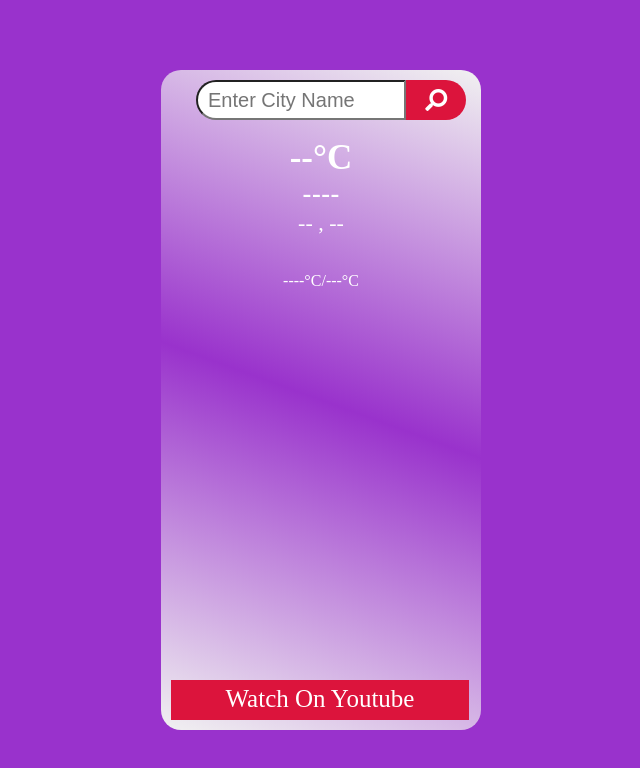
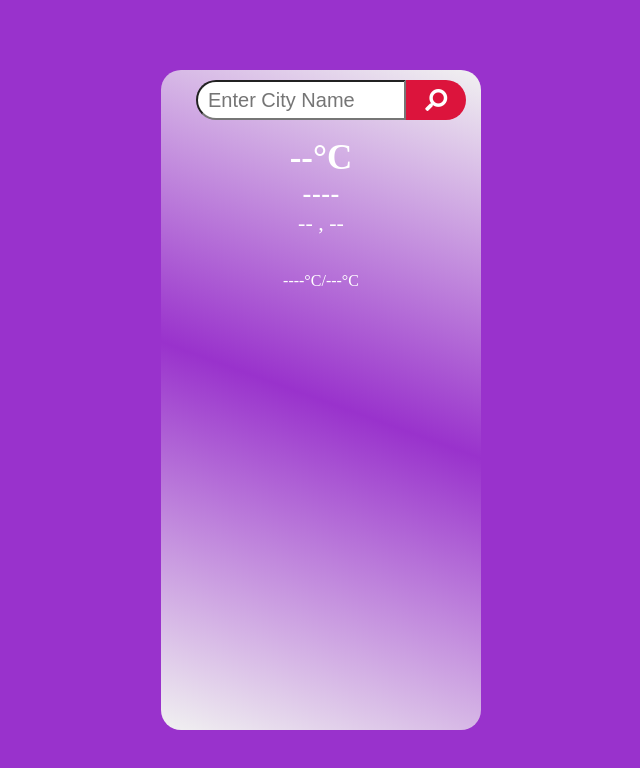
Before and after one commit to shubham2803200111/WeatherApp, a plain HTML site: page index.html in a window 1280 px wide. Shown: the whole page, without its empty margins (319-959 px from the left). Drawn offline with nearby package versions, Linux system fonts and the light colour scheme.

Commit message:
Update index.html

```diff
--- a/index.html
+++ b/index.html
@@ -27,7 +27,7 @@
         <div class="mx"><span class="min">----</span><span>°C/</span><span class="max">---</span>°C</div>
         <br>
         <br>
-        <div class="yt"><a href="https://youtu.be/bee4O9OHgOY">Watch On Youtube</a></div>
+
     </div>
 <script>
  $(".btn").click(() => {
```
